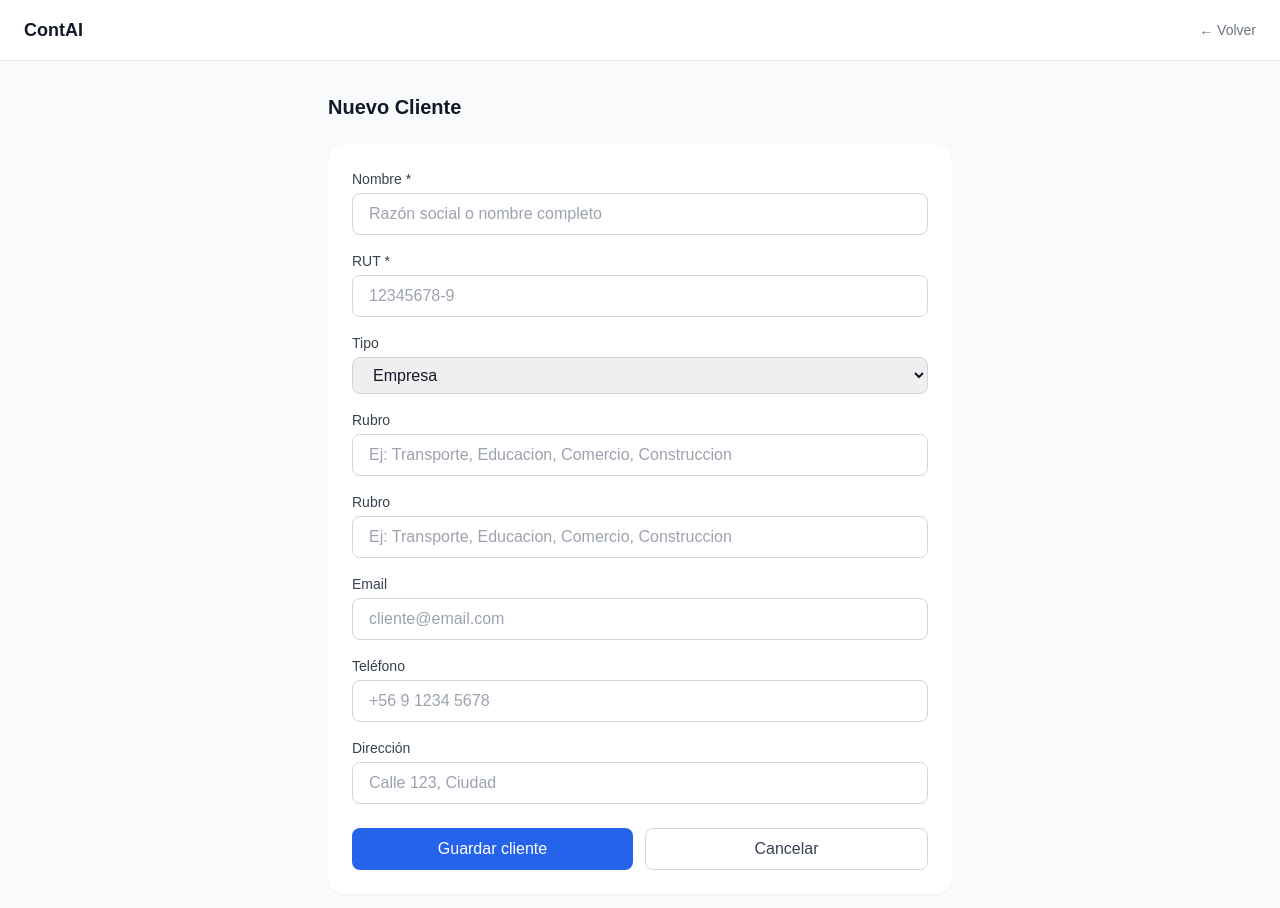
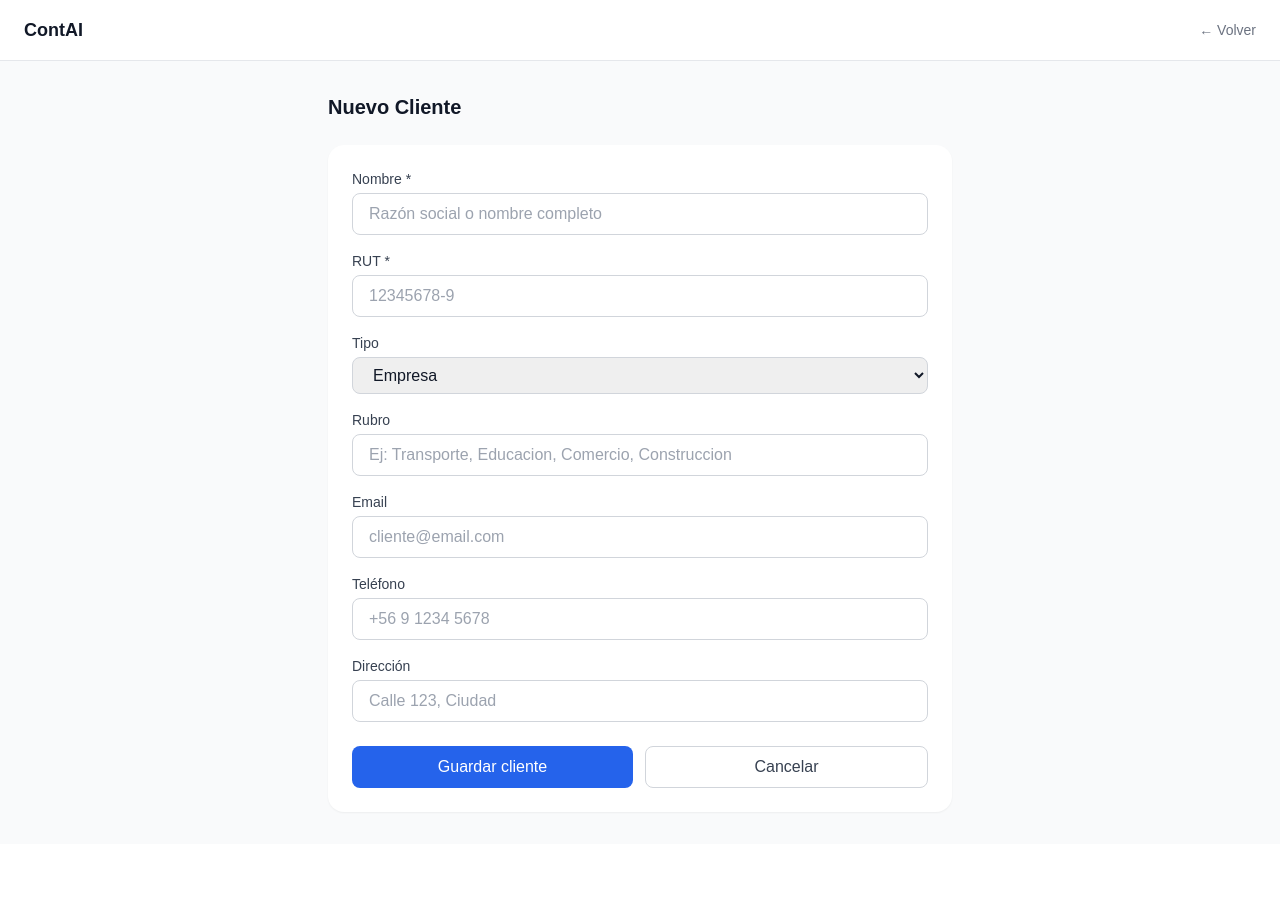
Before and after one commit to Vicente-blip-rock/Flores-y-Flores, a Next.js app: page /clientes/nuevo in a window 1280 px wide. Shown: the top 908 px of the page. After the commit the page ends 844 px from the top, so only its background shows below. Built offline with nearby package versions, Linux system fonts and the light colour scheme; no server answers.

Commit message:
fix: rubro duplicado en nuevo cliente

```diff
--- a/src/app/(dashboard)/clientes/nuevo/page.tsx
+++ b/src/app/(dashboard)/clientes/nuevo/page.tsx
@@ -115,17 +115,6 @@ export default function NuevoClientePage() {
           </div>
 
           <div>
-            <label className="block text-sm font-medium text-gray-700 mb-1">Rubro</label>
-            <input
-              name="rubro"
-              value={form.rubro}
-              onChange={handleChange}
-              className="w-full border border-gray-300 rounded-lg px-4 py-2 focus:outline-none focus:ring-2 focus:ring-blue-500 text-gray-900"
-              placeholder="Ej: Transporte, Educacion, Comercio, Construccion"
-            />
-          </div>
-
-          <div>
             <label className="block text-sm font-medium text-gray-700 mb-1">Email</label>
             <input
               name="email"
```
